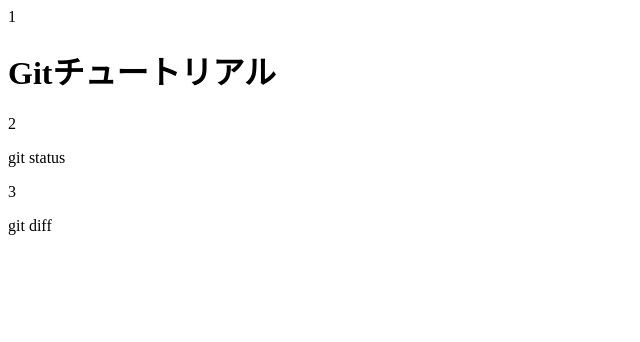
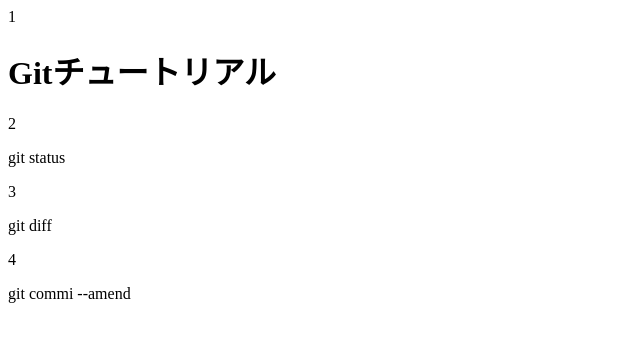
Before and after one commit to akutagawa104/git-tutorial, a plain HTML site: page index.html in a window 1280 px wide. Shown: the whole page, without its empty margins (0-640 px from the left). Drawn offline with Linux system fonts and the light colour scheme.

Commit message:
git commit --amendを追記

```diff
--- a/index.html
+++ b/index.html
@@ -1,3 +1,4 @@
 1 <h1>Gitチュートリアル</h1>
 2 <p>git status</p>
 3 <p>git diff</p>
+4 <p>git commi --amend</p>
```
